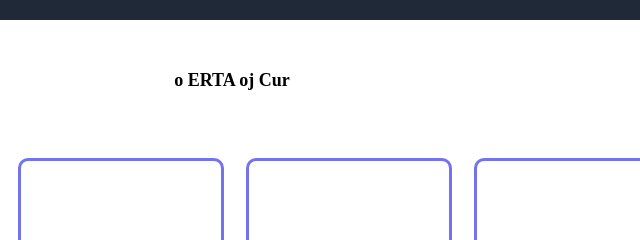
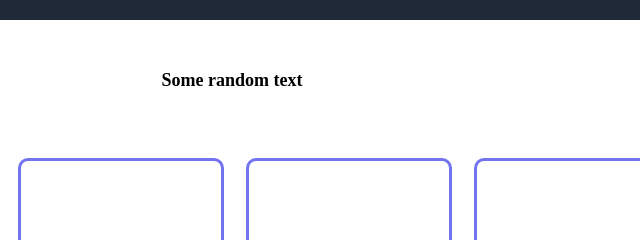
Before and after one commit to dizzela/Test, a plain HTML site: page index.html in a window 1280 px wide. Shown: the part 288-528 px from the top of the page, 408-1048 px from the left. Drawn offline with Linux system fonts and the light colour scheme.

Commit message:
ndrysime

```diff
--- a/index.html
+++ b/index.html
@@ -10,7 +10,7 @@
 		</div>
 
    <div class="kotfare">
-   	<p class="titulli-kartave">o ERTA oj Cur</p>
+   	<p class="titulli-kartave">Some random text</p>
 		<div class="artikujt">
 
 
```
